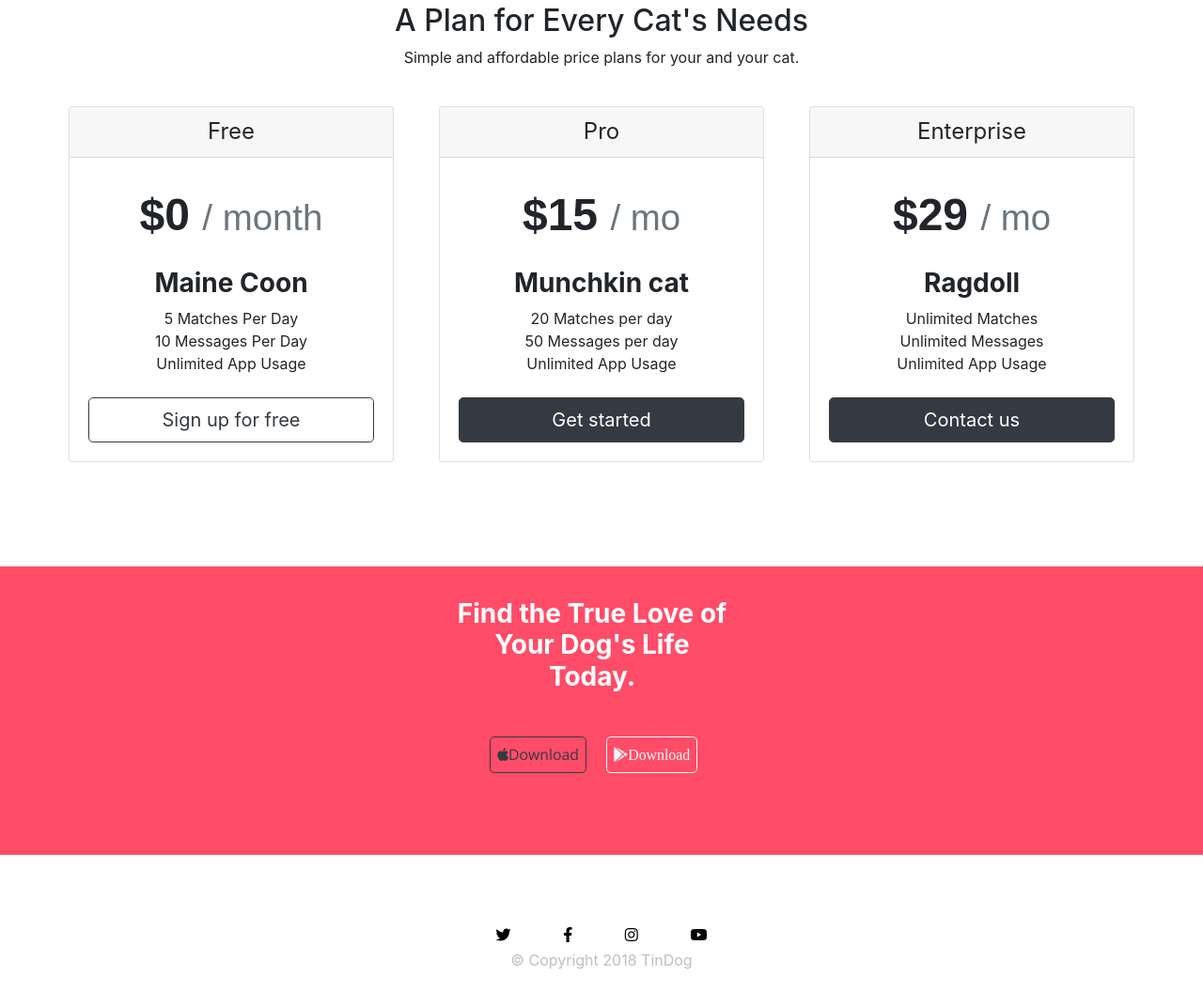
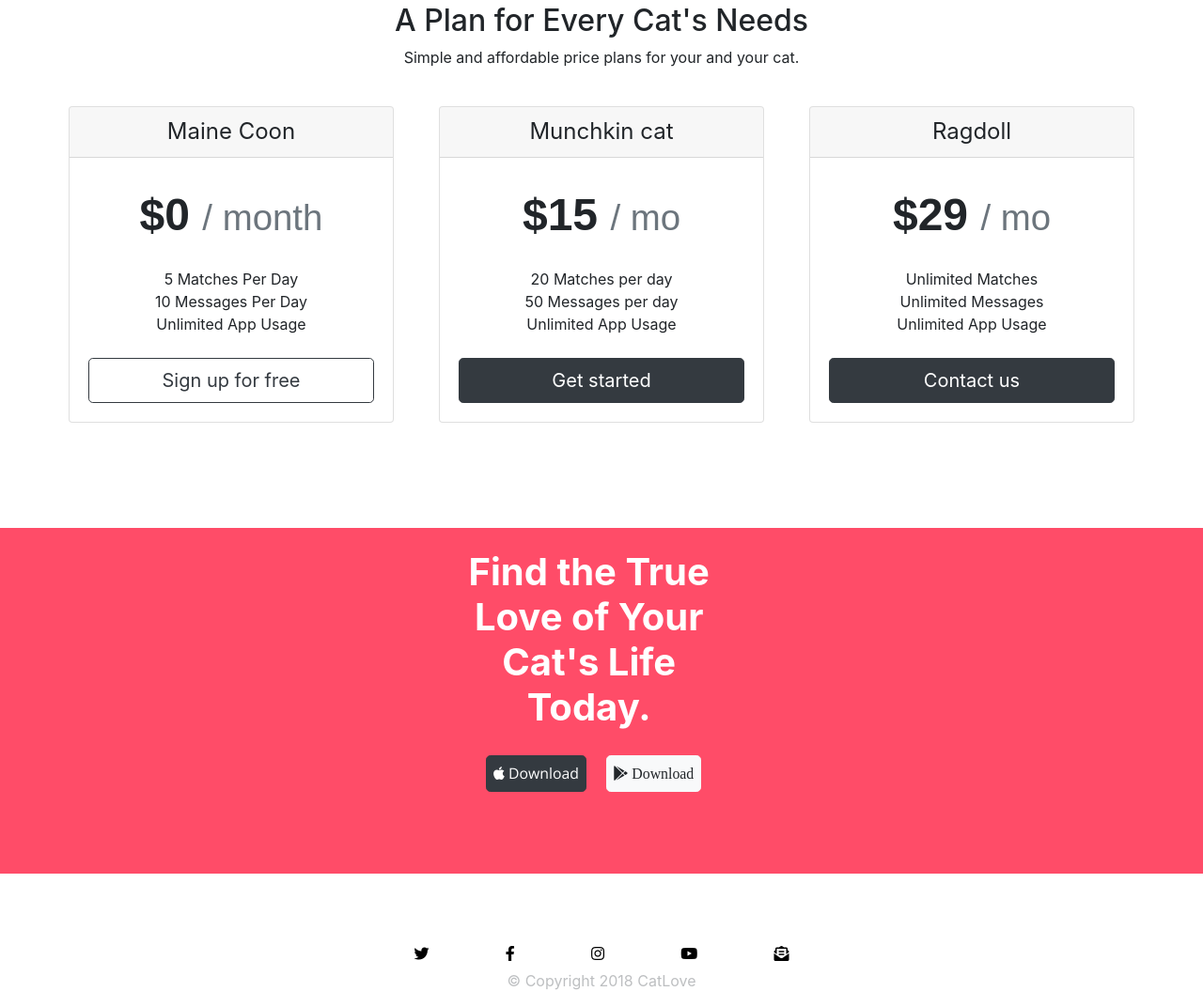
Before and after one commit to shaswatsingh19/CatLove, a plain HTML site: page index.html in a window 1280 px wide. Shown: the part 1360-2432 px from the top of the page at 94% size. Before the commit the page ends 2411 px from the top, so only its background shows below. Drawn offline with nearby package versions, Linux system fonts and the light colour scheme.

Commit message:
Add files via upload

```diff
--- a/css/styles.css
+++ b/css/styles.css
@@ -187,9 +187,10 @@ padding:2% 11%;
 }
 
 #footer-id{
-      margin: -26% -5% -2% -11%;
-padding: 13%;
+  margin: -23% -3% -2% -11%;
+padding: 7% 9%;
     color: #fff;
+    font-size:2.5rem;
 }
 
 #footer{
@@ -198,7 +199,7 @@ padding: 13%;
 }
 
 .footer-icon{
-  margin: 6% 2% 7px;
+  margin: 6% 3% 9px;
   color:black;
 
 
--- a/index.html
+++ b/index.html
@@ -38,13 +38,13 @@
         <div class="collapse navbar-collapse" id="navbarToggleDemo02">
           <ul class="navbar-nav ml-auto">
             <li class="nav-item">
-              <a class="nav-link" href="">Contact</a>
+              <a class="nav-link" href="#footer">Contact</a>
             </li>
             <li class="nav-item">
-              <a class="nav-link" href="">Downlaod</a>
+              <a class="nav-link" href="#footer">Downlaod</a>
             </li>
             <li class="nav-item">
-              <a class="nav-link" href="">Pricing</a>
+              <a class="nav-link" href="#pricing">Pricing</a>
             </li>
           </ul>
         </div>
@@ -151,13 +151,12 @@
         <div class="pricing-column col-lg-4 col-md-6 col-sm-12">
           <div class="card mb-4 box-shadow">
             <div class="card-header">
-              <h4 class="my-0 font-weight-normal">Free</h4>
+              <h4 class="my-0 font-weight-normal">Maine Coon</h4>
             </div>
 
             <div class="card-body">
               <h1 class="card-title pricing-card-title">$0 <small class="text-muted">/ month</small></h1>
               <ul class="list-unstyled mt-3 mb-4">
-                <h3>Maine Coon</h3>
                 <li>5 Matches Per Day</li>
                 <li>10 Messages Per Day</li>
                 <li>Unlimited App Usage</li>
@@ -172,12 +171,11 @@
 
           <div class="card mb-4 box-shadow">
             <div class="card-header">
-              <h4 class="my-0 font-weight-normal">Pro</h4>
+              <h4 class="my-0 font-weight-normal">Munchkin cat</h4>
             </div>
             <div class="card-body">
               <h1 class="card-title pricing-card-title">$15 <small class="text-muted">/ mo</small></h1>
               <ul class="list-unstyled mt-3 mb-4">
-                <h3>Munchkin cat</h3>
                 <li>20 Matches per day</li>
                 <li>50 Messages per day</li>
                 <li>Unlimited App Usage</li>
@@ -192,12 +190,12 @@
 
           <div class="card mb-4 box-shadow">
             <div class="card-header">
-              <h4 class="my-0 font-weight-normal">Enterprise</h4>
+              <h4 class="my-0 font-weight-normal">Ragdoll</h4>
             </div>
             <div class="card-body">
               <h1 class="card-title pricing-card-title">$29 <small class="text-muted">/ mo</small></h1>
               <ul class="list-unstyled mt-3 mb-4">
-                <h3>Ragdoll</h3>
+
                 <li>Unlimited Matches</li>
                 <li>Unlimited Messages</li>
                 <li>Unlimited App Usage</li>
@@ -218,9 +216,9 @@
 
   <section id="cta">
 
-    <h3 id="footer-id">Find the True Love of Your Dog's Life Today.</h3>
-    <button class="btn btn-outline-dark btn-lg download-btn" type="button "><i class="fab fa-apple"></i>Download</button>
-    <button class="btn btn-outline-light btn-lg download-btn" type="button"><i class="fab fa-google-play">Download</i></button>
+    <h3 id="footer-id">Find the True Love of Your Cat's Life Today.</h3>
+    <button class="btn btn-dark btn-lg download-btn" type="button "><i class="fab fa-apple"></i> Download</button>
+    <button class="btn btn-light btn-lg download-btn" type="button"><i class="fab fa-google-play"> Download</i></button>
 
   </section>
 
@@ -228,11 +226,12 @@
   <!-- Footer -->
 
   <footer id="footer">
-    <i class="fab footer-icon fa-twitter"></i><a href="#"></a>
-    <i class="fab  footer-icon fa-facebook-f"></i><a href="#"></a>
-    <i class="fab fa-instagram  footer-icon "></i><a href="#"></a>
-    <i class="fab fa-youtube  footer-icon "></i><a href="#"></a>
-    <p>© Copyright 2018 TinDog</p>
+    <i class="fab footer-icon fa-twitter"></i>
+    <i class="fab  footer-icon fa-facebook-f"></i>
+    <i class="fab fa-instagram  footer-icon "></i>
+   <i class="fab fa-youtube  footer-icon "></i>
+<a href="contact.html">  <i class="fas fa-envelope-open-text footer-icon"></i></a>
+    <p>© Copyright 2018 CatLove</p>
 
   </footer>
 
```
Also changed, not shown: contact.html (added, +34 -0 lines), css/contact-style.css (added, +25 -0 lines), favicon-contact.ico (added).
